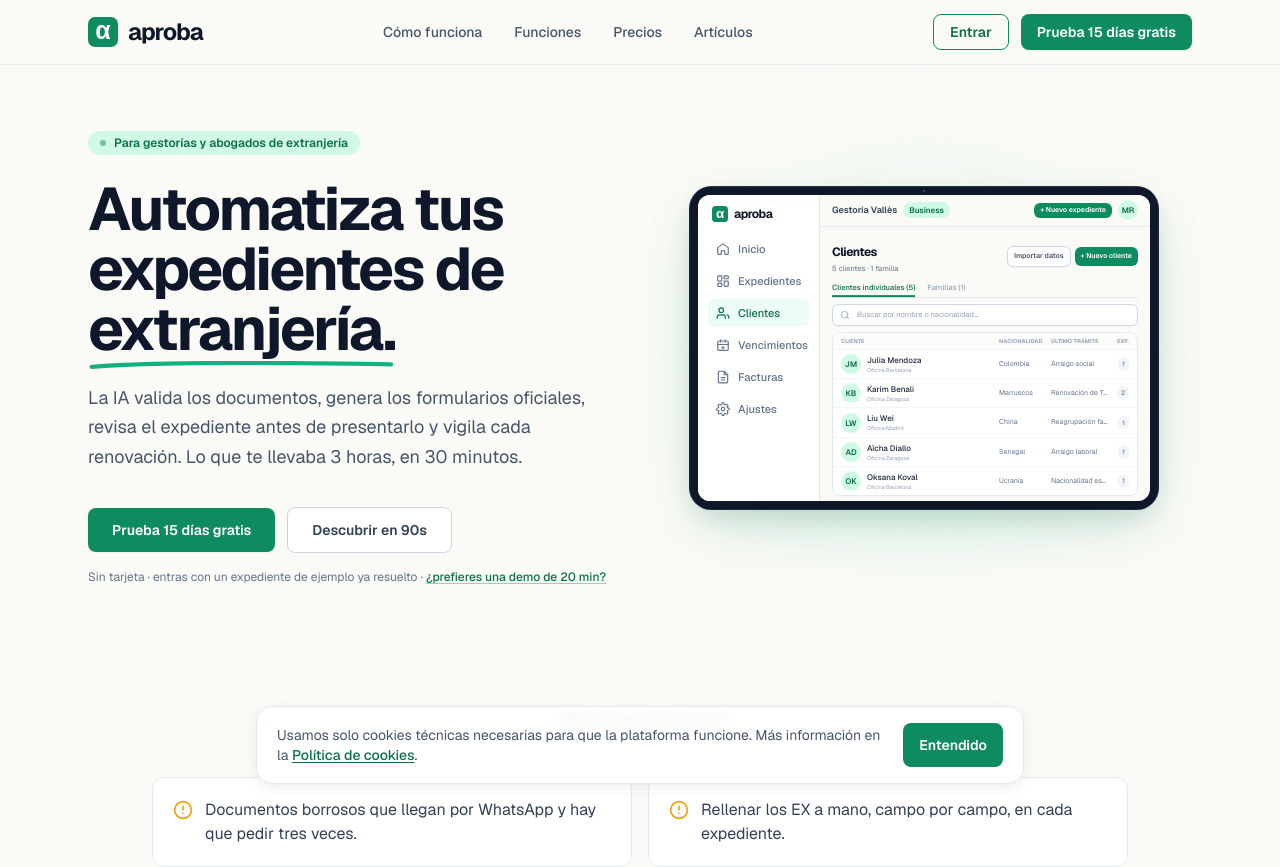
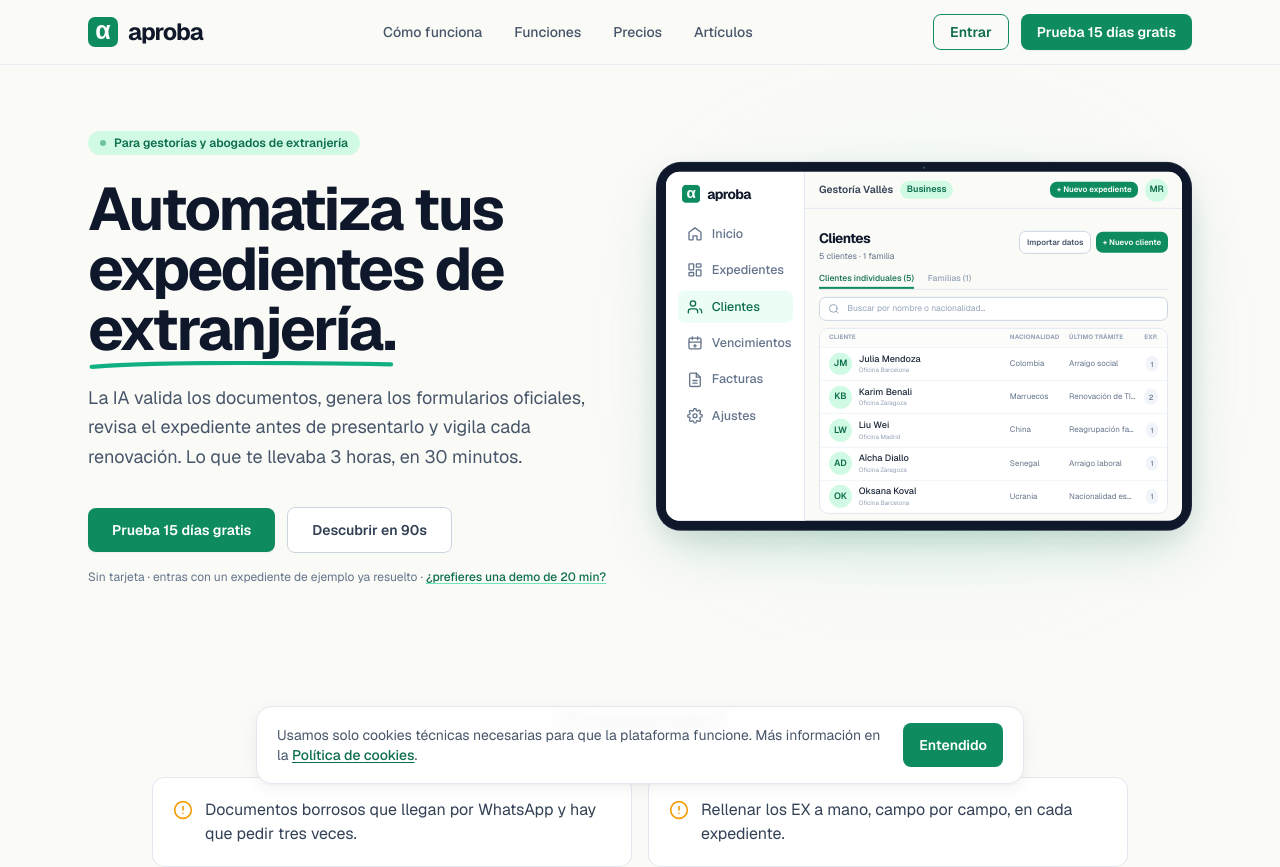
Before and after one commit to matthiasmm-coder/aproba, a Next.js app: page / in a window 1280 px wide. Shown: the top 867 px of the page. Built offline with nearby package versions, Linux system fonts and the light colour scheme.

Commit message:
Portada: la tableta del hero crece proporcionalmente (zoom 1,14 desde 1152 px) hasta alinear su borde derecho con el botón de la cabecera

```diff
--- a/components/hero-animation.tsx
+++ b/components/hero-animation.tsx
@@ -407,8 +407,11 @@
       {/* halo ambiant */}
       <div className="pointer-events-none absolute h-80 w-96 rounded-full bg-aproba-100/50 blur-3xl" />
 
-      {/* iPad */}
-      <div className="relative w-full max-w-[470px] animate-floaty">
+      {/* iPad. Escalado PROPORCIONAL con zoom (la maqueta está en px fijos): a partir de
+          1152 px la columna mide 536 px → 470 × 1,14 = 536, y el borde derecho de la
+          tableta queda alineado con el del botón «Prueba 15 días gratis» de la cabecera
+          (mismo contenedor max-w-6xl px-6). Paso intermedio en 1100-1151 px. */}
+      <div className="relative w-full max-w-[470px] animate-floaty min-[1100px]:[zoom:1.08] min-[1152px]:[zoom:1.14]">
         <div className="relative rounded-[1.4rem] border border-slate-700/40 bg-slate-900 p-2 shadow-float">
           {/* caméra */}
           <div className="absolute left-1/2 top-[3px] h-0.5 w-0.5 -translate-x-1/2 rounded-full bg-slate-600" />
```
